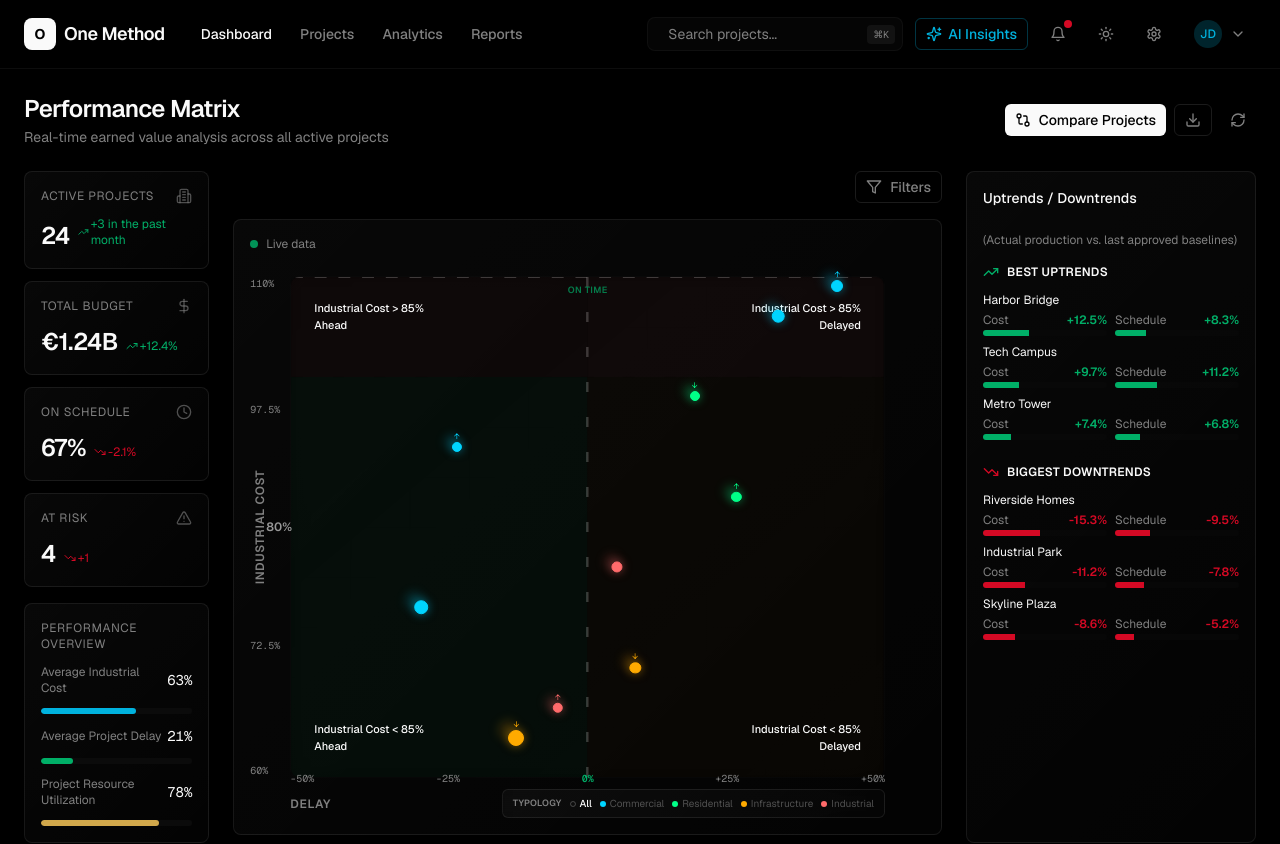
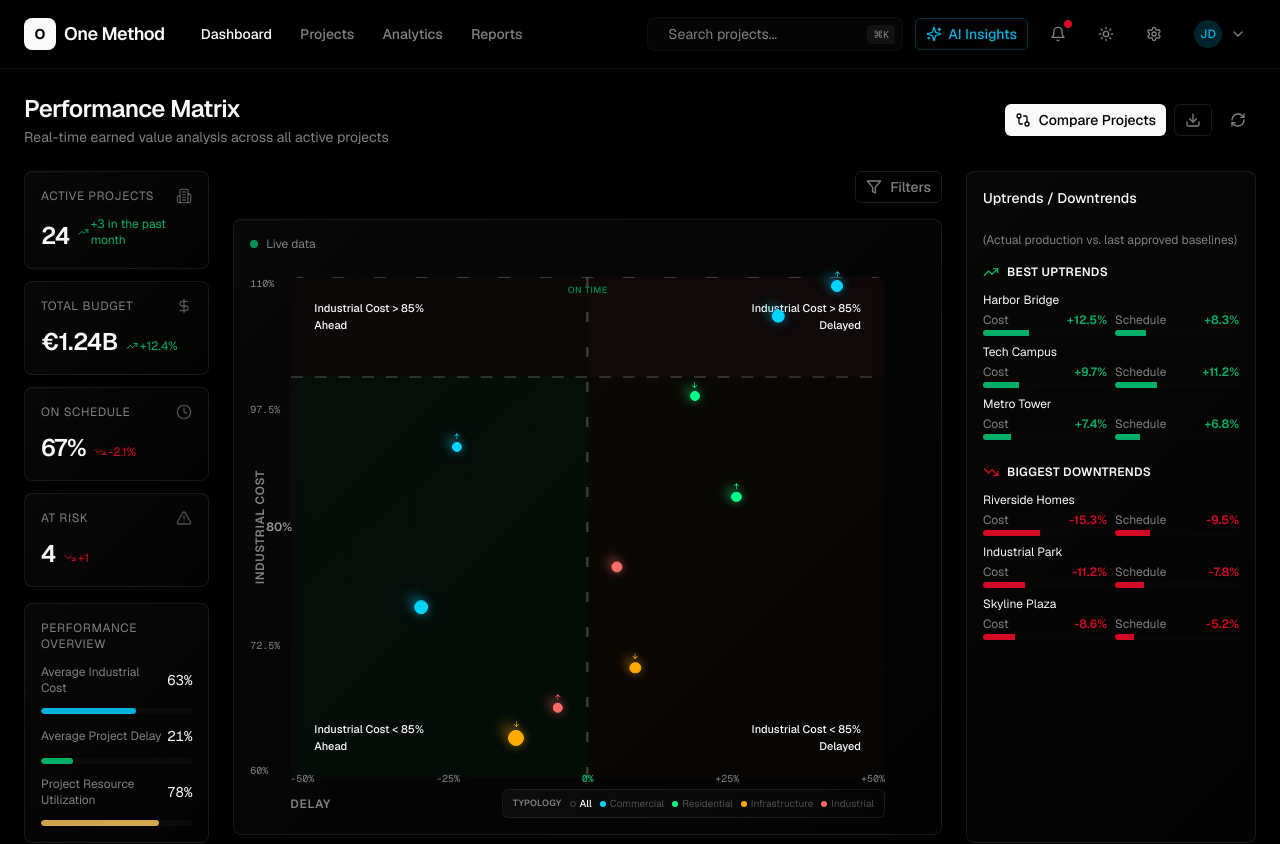
Before and after one commit to danielrebelo-volis/v0-volis-build-dashboard, a Next.js app: page / in a window 1280 px wide. Shown: the top 844 px of the page. Built offline with nearby package versions, Linux system fonts and the light colour scheme.

Commit message:
feat: adjust stroke styles and opacity for EVM matrix lines

```diff
--- a/components/evm-matrix.tsx
+++ b/components/evm-matrix.tsx
@@ -118,10 +118,10 @@ export function EVMMatrix({ filterType, filterValue }: EVMMatrixProps) {
             <rect width="100" height="100" fill="url(#grid)" />
 
             {/* Reference line at 100% industrial cost - baseline (100-60)/(110-60) = 80% of range */}
-            <line x1="0" y1="20" x2="100" y2="20" stroke={colors.gridPatternLine} strokeWidth="0.4" strokeDasharray="2,5" />
+            <line x1="0" y1="20" x2="100" y2="20" stroke="#888888" strokeWidth="0.2" strokeDasharray="2,2" opacity="0.6" />
 
             {/* Grey dashed line at y = 100 (top of chart) */}
-            <line x1="0" y1="0" x2="100" y2="0" stroke="#888888" strokeWidth="0.4" strokeDasharray="2,2" opacity="0.4" />
+            <line x1="0" y1="0" x2="100" y2="0" stroke="#888888" strokeWidth="0.4" strokeDasharray="2,5" opacity="0.4" />
 
             {/* Center line at 0% delay (x = 50) */}
             <line x1="50" y1="0" x2="50" y2="100" stroke="#888888" strokeWidth="0.4" strokeDasharray="2,5" opacity="0.4" />
```
